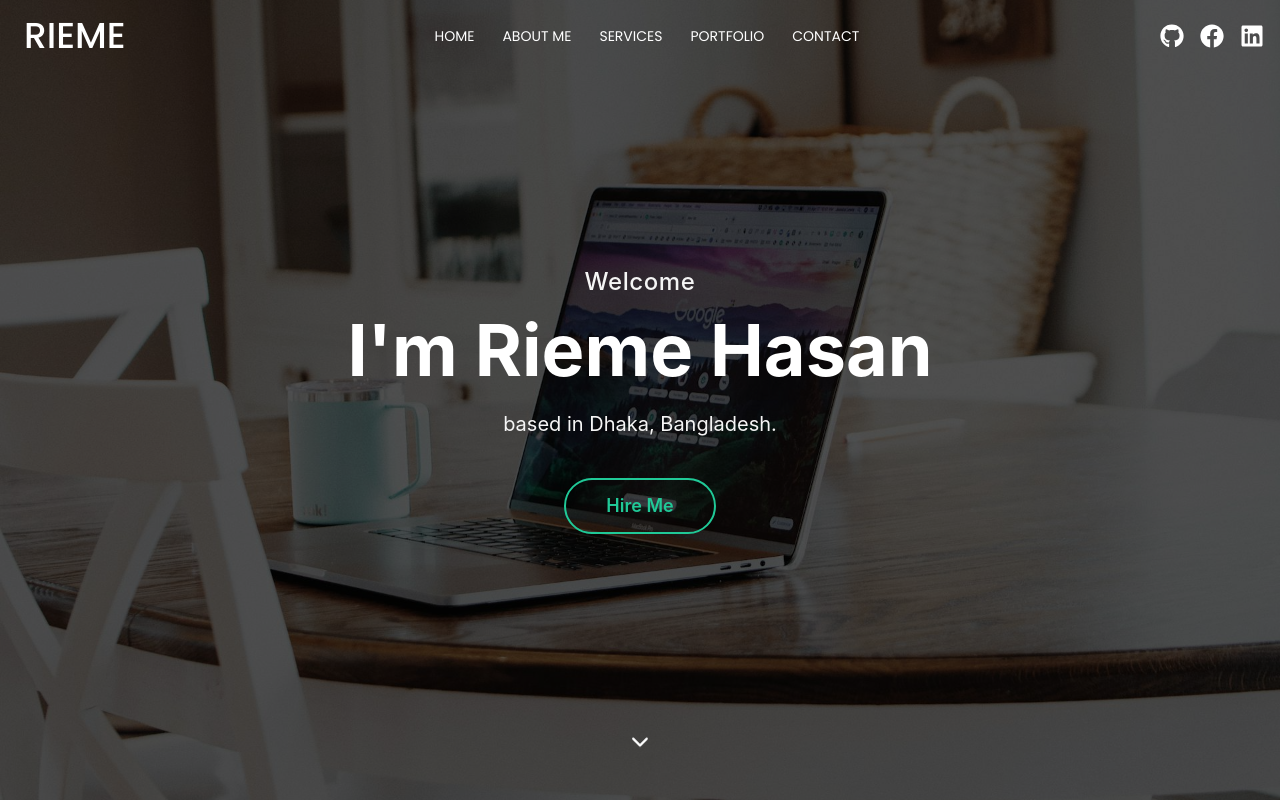
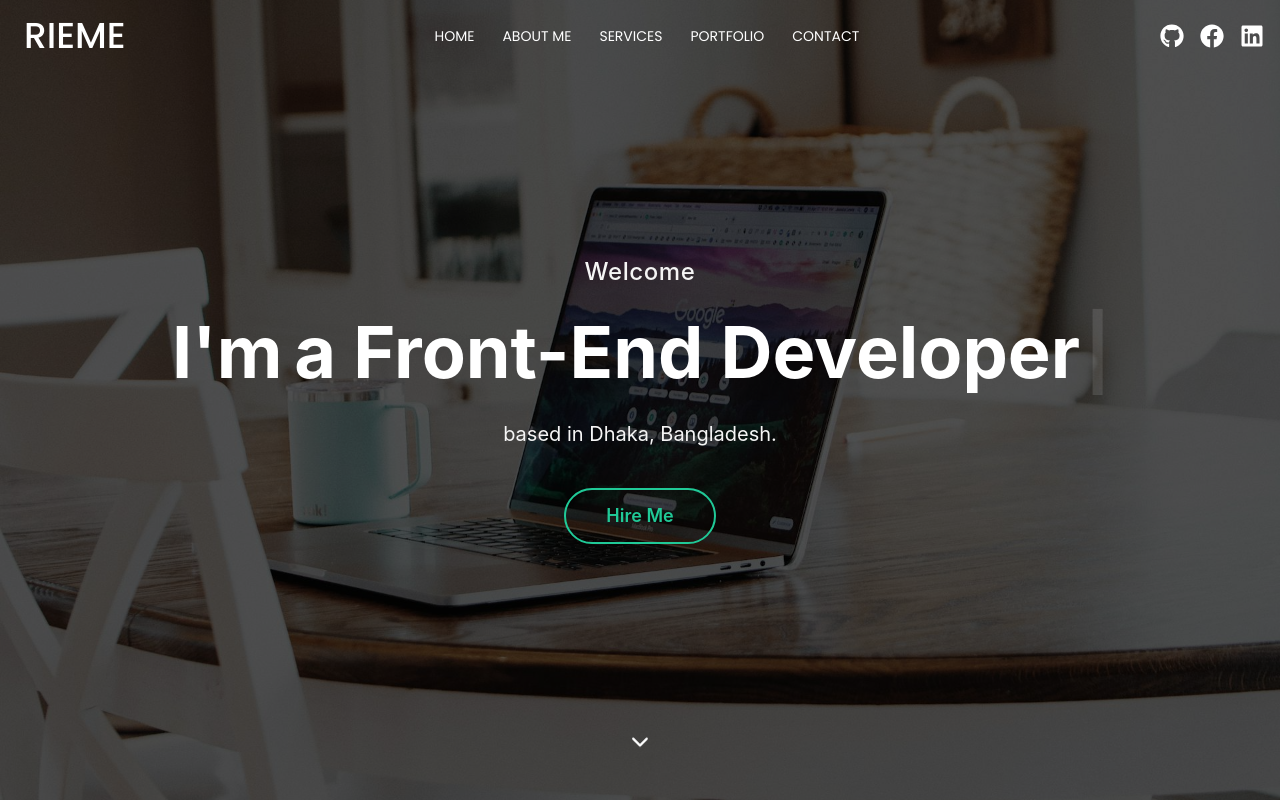
Before and after one commit to riemetoba/portfolio_Rieme, a React (Vite) app: page / in a window 1280 px wide. Shown: the top 800 px of the page. Built offline with nearby package versions, Linux system fonts and the light colour scheme.

Commit message:
typeWriter add

```diff
--- a/src/components/layouts/Banner.jsx
+++ b/src/components/layouts/Banner.jsx
@@ -1,5 +1,4 @@
-import Typewriter from "typewriter-effect";
-import { IoSettingsSharp } from "react-icons/io5";
+import { Typewriter } from "react-simple-typewriter"
 import { IoIosArrowDown } from "react-icons/io";
 const Banner = () => {
   return (
@@ -19,9 +18,17 @@ const Banner = () => {
         <h3 className="text-xl md:text-2xl font-medium mb-4 tracking-wide text-[#F5F5F5]">
           Welcome
         </h3>
-        <h1 className="text-5xl md:text-7xl font-bold mb-6 flex items-center justify-center">
-          I'm Rieme Hasan
-        </h1>
+        <h1 className="text-2xl md:text-[40px] lg:text-[72px] font-bold text-white mb-5"><span className="mr-3">I'm</span>
+                            <Typewriter
+                                words={['Rieme Hasan', 'a Front-End Developer']}
+                                loop={true}
+                                cursor
+                                cursorStyle='|'
+                                typeSpeed={100}
+                                deleteSpeed={80}
+                                delaySpeed={1500}
+                            />
+                        </h1>
         <p className="text-lg md:text-xl text-[#F5F5F5] mb-10 max-w-2xl mx-auto">
           based in Dhaka, Bangladesh.
         </p>
```
